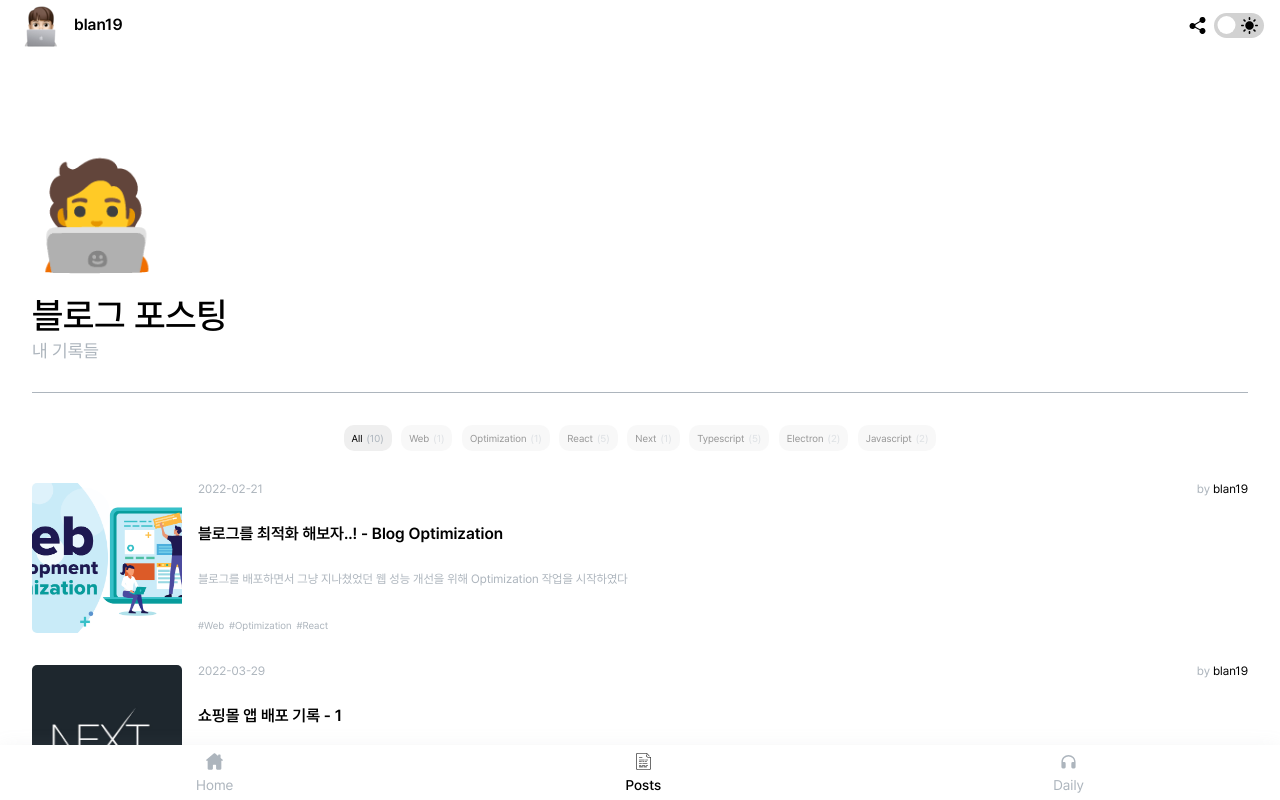
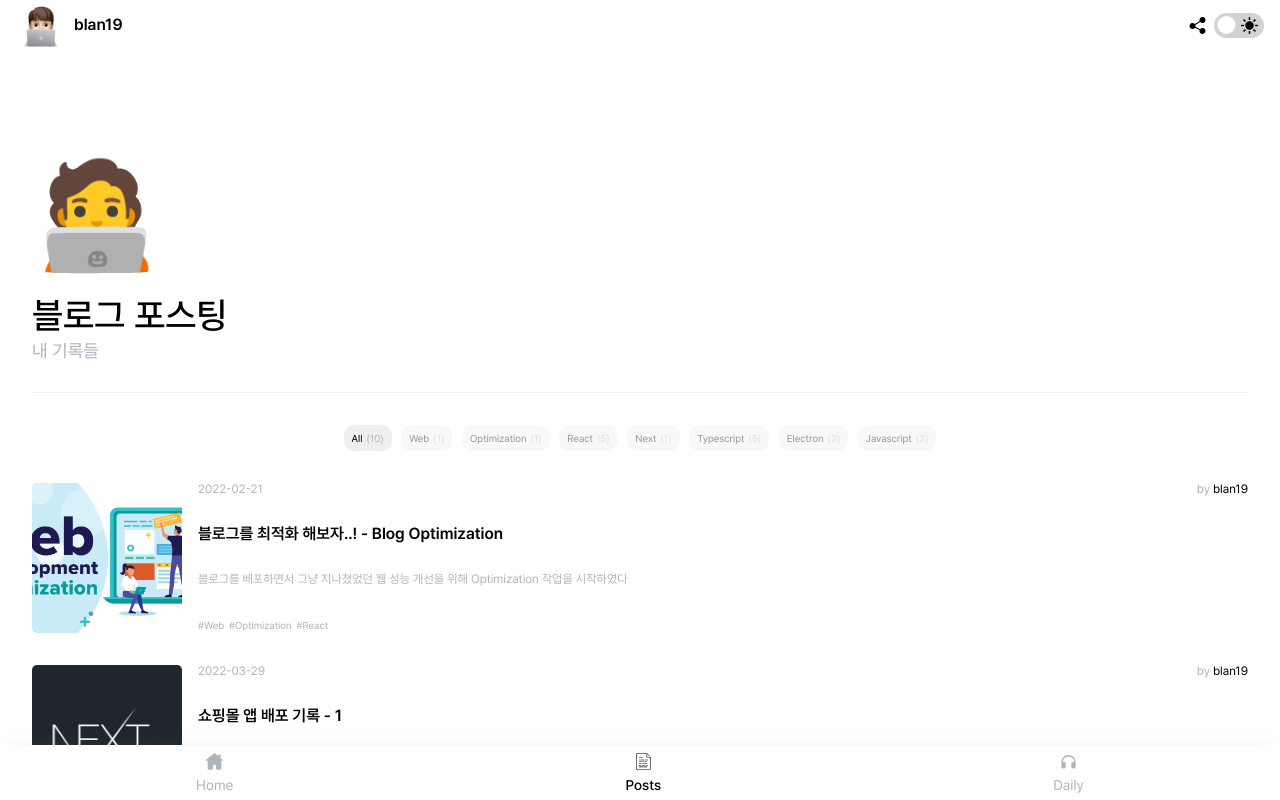
Before and after one commit to blan19/blan19.com, a Next.js app: page /posts in a window 1280 px wide. Shown: the top 800 px of the page. Built offline with nearby package versions, Linux system fonts and the light colour scheme.

Commit message:
chore: 컴포넌트 프롭스 수정

```diff
--- a/components/divider.tsx
+++ b/components/divider.tsx
@@ -17,5 +17,5 @@ const Base = styled.div<Props>`
   height: ${({ _height }) => (_height ? _height : "1.5px")};
   margin: ${({ _margin }) => _margin && _margin};
   background-color: ${({ theme, _color }) =>
-    _color ? _color : theme.colors.gray_1};
+    _color ? _color : theme.colors.gray_2};
 `;
--- a/components/posts/category.tsx
+++ b/components/posts/category.tsx
@@ -3,7 +3,7 @@ import styled from "styled-components";
 
 interface Props {
   category: [string, number][];
-  selectedCategory: string;
+  selectedCategory?: string;
   onPushQuery: (query: string) => void;
 }
 
```
